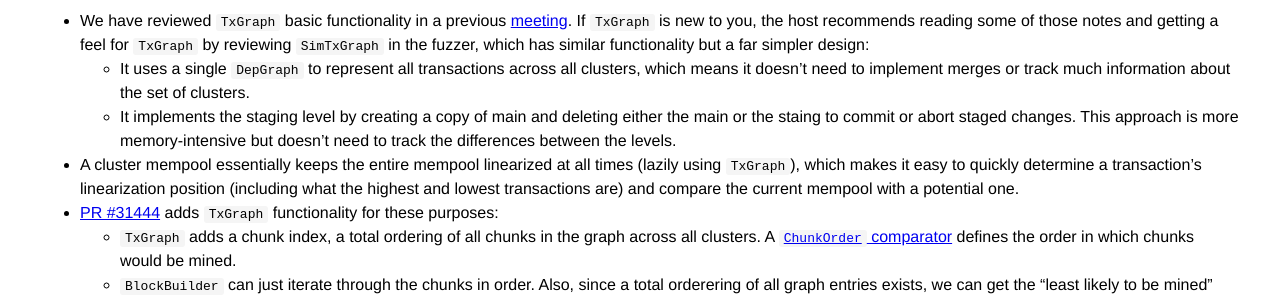
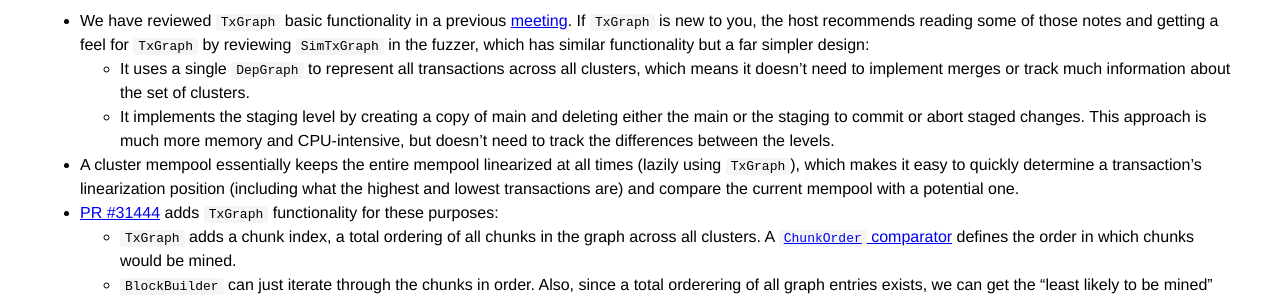
Before and after one commit to bitcoin-core-review-club/website, a Jekyll site: the page built from _posts/2025-04-23-#31444.md, in a window 1280 px wide. Shown: the part 941-1241 px from the top of the page. Built offline with Jekyll 4.4.1, drawn with Linux system fonts in a browser that asks for light colours.

Commit message:
minor edits + typo

```diff
--- a/_posts/2025-04-23-#31444.md
+++ b/_posts/2025-04-23-#31444.md
@@ -48,7 +48,7 @@ fee-bumping inefficiencies.
   recommends reading some of those notes and getting a feel for `TxGraph` by reviewing `SimTxGraph` in the fuzzer, which
 has similar functionality but a far simpler design:
     - It uses a single `DepGraph` to represent all transactions across all clusters, which means it doesn’t need to implement merges or track much information about the set of clusters.
-    - It implements the staging level by creating a copy of main and deleting either the main or the staing to commit or abort staged changes. This approach is more memory-intensive but doesn’t need to track the differences between the levels.
+    - It implements the staging level by creating a copy of main and deleting either the main or the staging to commit or abort staged changes. This approach is much more memory and CPU-intensive, but doesn’t need to track the differences between the levels.
 - A cluster mempool essentially keeps the entire mempool linearized at all times (lazily using `TxGraph`), which
   makes it easy to quickly determine a transaction's linearization position (including what the highest and lowest
 transactions are) and compare the current mempool with a potential one.
```
